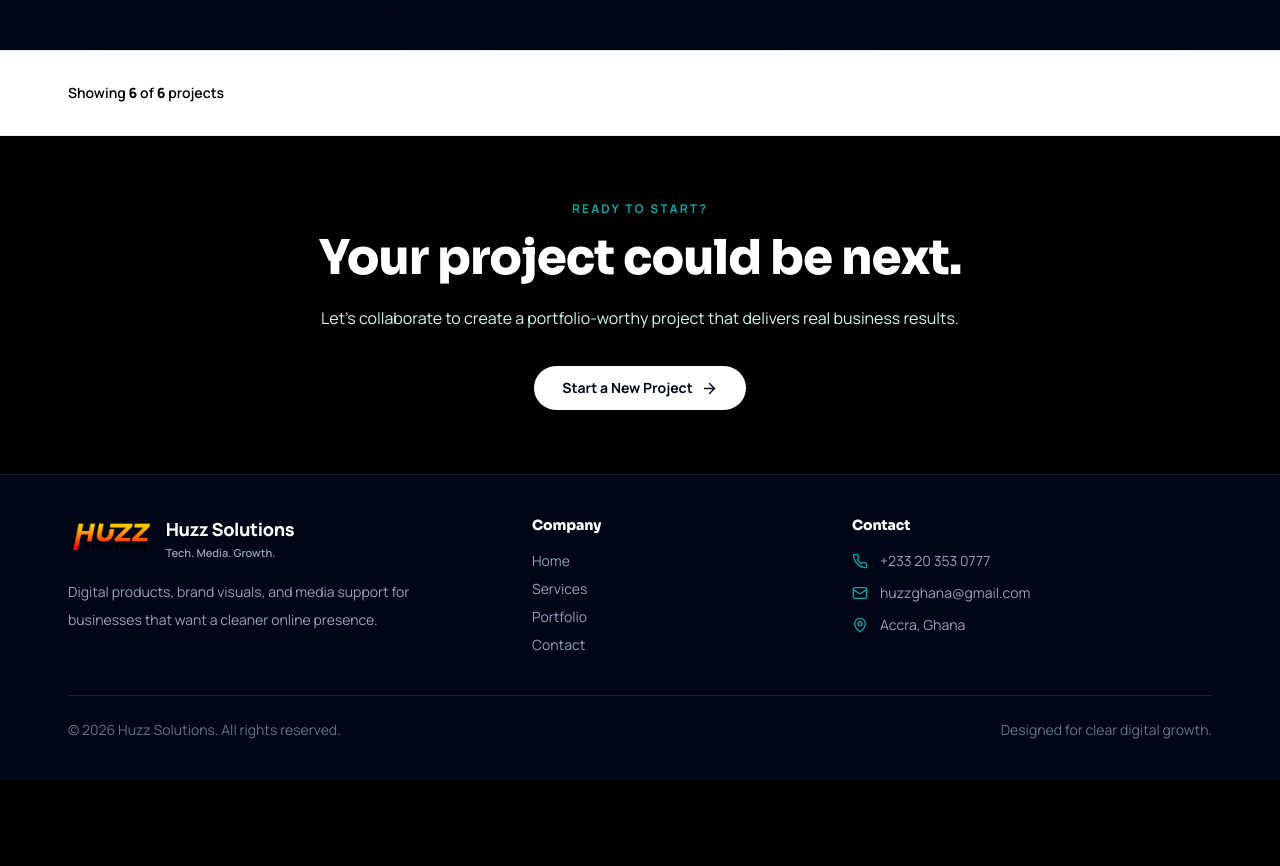
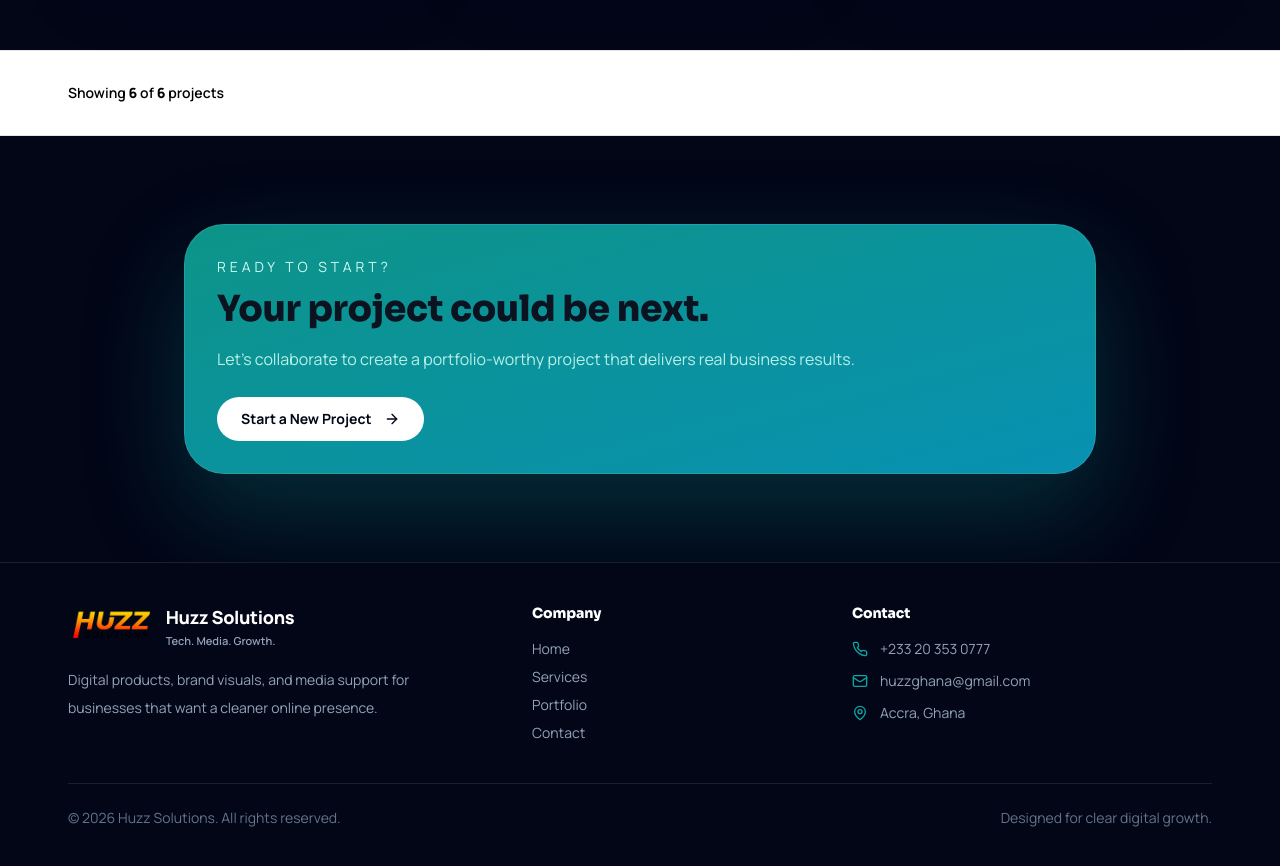
Before and after one commit to Jona-gb/company, a React (Vite) app: page /portfolio in a window 1280 px wide. Shown: the part 1920-2786 px from the top of the page. Before the commit the page ends 2700 px from the top, so only its background shows below. Built offline with nearby package versions, Linux system fonts and the light colour scheme; the HTML template or start-up script is replaced by a standard one.

Commit message:
feat: add AccentPanel component and refactor sections in HomePage, PortfolioPage, and ServicesPage for improved layout and consistency

```diff
--- /dev/null
+++ b/src/components/AccentPanel.tsx
@@ -0,0 +1,35 @@
+import React from 'react'
+import { ArrowRight } from 'lucide-react'
+
+interface AccentPanelProps {
+  eyebrow?: string
+  title: React.ReactNode
+  description?: React.ReactNode
+  ctaText?: string
+  href?: string
+}
+
+export const AccentPanel: React.FC<AccentPanelProps> = ({
+  eyebrow,
+  title,
+  description,
+  ctaText = 'Get started',
+  href = '/contact',
+}) => {
+  return (
+    <div className="mx-auto max-w-[960px] p-6">
+      <div className="rounded-[40px] border border-white/10 bg-gradient-to-br from-teal-600 to-cyan-600 p-8 text-white shadow-[0_40px_100px_rgba(14,165,164,0.25)]">
+        {eyebrow && <p className="text-sm uppercase tracking-[0.28em] text-teal-100">{eyebrow}</p>}
+        <h2 className="mt-3 text-3xl font-extrabold sm:text-4xl">{title}</h2>
+        {description && <p className="mt-4 max-w-2xl text-base leading-7 text-teal-100/90">{description}</p>}
+
+        <a href={href} className="mt-6 inline-flex items-center gap-3 rounded-full bg-white px-6 py-3 text-sm font-bold text-slate-950 transition hover:bg-slate-100">
+          {ctaText}
+          <ArrowRight size={16} />
+        </a>
+      </div>
+    </div>
+  )
+}
+
+export default AccentPanel
--- a/src/pages/HomePage.tsx
+++ b/src/pages/HomePage.tsx
@@ -81,7 +81,9 @@ export const HomePage: React.FC = () => {
           </div>
 
           <div className="relative w-full h-[420px] sm:h-[500px] lg:h-[520px] overflow-hidden rounded-[32px] bg-black shadow-[0_28px_80px_rgba(0,0,0,0.18)]">
-            <img src={photos.collaboration} alt="Team collaborating on product design" className="h-full w-full object-cover brightness-90" />
+            <div className="pointer-events-none absolute inset-0 rounded-[32px] bg-[radial-gradient(circle_at_center,_rgba(14,165,164,0.24),_rgba(14,165,164,0)_38%)] blur-3xl opacity-90" />
+            <div className="pointer-events-none absolute left-[-8%] top-[18%] hidden h-[240px] w-[240px] rounded-full bg-[radial-gradient(circle,_rgba(56,189,248,0.28),_transparent_72%)] blur-3xl opacity-90 lg:block" />
+            <img src={photos.collaboration} alt="Team collaborating on product design" className="relative h-full w-full object-cover brightness-100" />
             <div className="absolute inset-0 bg-gradient-to-t from-black/80 via-black/20 to-transparent" />
             <div className="relative flex h-full items-end p-8">
               <div className="rounded-3xl border border-white/15 bg-black/55 p-6 backdrop-blur-xl text-white shadow-[0_14px_40px_rgba(0,0,0,0.25)]">
--- a/src/pages/PortfolioPage.tsx
+++ b/src/pages/PortfolioPage.tsx
@@ -2,7 +2,8 @@ import React, { useState, useMemo } from 'react'
 import { MainLayout } from '../layouts'
 import { Hero } from '../components/Hero'
 import { ProjectCard } from '../components/ProjectCard'
-import { ArrowRight, X } from 'lucide-react'
+import { X } from 'lucide-react'
+import AccentPanel from '../components/AccentPanel'
 import { imageUrls } from '../constants/images'
 
 export const PortfolioPage: React.FC = () => {
@@ -153,20 +154,14 @@ export const PortfolioPage: React.FC = () => {
         </div>
       </section>
 
-      <section className="bg-black py-16">
-        <div className="mx-auto max-w-[900px] px-5 text-center sm:px-8 lg:px-12">
-          <p className="mb-4 text-[12px] font-bold uppercase tracking-[0.18em] text-accent">Ready to start?</p>
-          <h2 className="text-3xl font-extrabold leading-tight tracking-[-0.02em] text-white sm:text-5xl">
-            Your project could be next.
-          </h2>
-          <p className="mx-auto mt-5 max-w-2xl text-teal-100 leading-8">
-            Let's collaborate to create a portfolio-worthy project that delivers real business results.
-          </p>
-          <a href="/contact" className="mt-8 inline-flex items-center gap-2 rounded-full bg-white px-7 py-3 text-sm font-bold text-slate-950 transition hover:bg-slate-100">
-            Start a New Project
-            <ArrowRight size={17} />
-          </a>
-        </div>
+      <section className="bg-slate-950 py-16">
+        <AccentPanel
+          eyebrow="Ready to start?"
+          title={<>Your project could be next.</>}
+          description={<>Let's collaborate to create a portfolio-worthy project that delivers real business results.</>}
+          ctaText="Start a New Project"
+          href="/contact"
+        />
       </section>
     </MainLayout>
   )
--- a/src/pages/ServicesPage.tsx
+++ b/src/pages/ServicesPage.tsx
@@ -1,5 +1,6 @@
 import React from 'react'
-import { ArrowRight, BarChart3, Code2, Layers, MonitorSmartphone, Palette, RefreshCw, Shield, Smartphone, TrendingUp } from 'lucide-react'
+import { BarChart3, Code2, Layers, MonitorSmartphone, Palette, RefreshCw, Shield, Smartphone, TrendingUp } from 'lucide-react'
+import AccentPanel from '../components/AccentPanel'
 import { Hero } from '../components/Hero'
 import { ServiceCard } from '../components/ServiceCard'
 import { MainLayout } from '../layouts'
@@ -272,21 +273,13 @@ export const ServicesPage: React.FC = () => {
       </section>
 
       <section className="bg-slate-950 py-16">
-        <div className="mx-auto max-w-[960px] px-5 text-center sm:px-8 lg:px-12">
-          <div className="rounded-[40px] border border-white/10 bg-gradient-to-br from-teal-600 to-cyan-600 p-10 text-white shadow-[0_40px_100px_rgba(14,165,164,0.25)]">
-            <p className="text-sm uppercase tracking-[0.28em] text-teal-100">Ready to partner?</p>
-            <h2 className="mt-4 text-4xl font-extrabold tracking-[-0.04em] sm:text-5xl">
-              Build a standout digital product together.
-            </h2>
-            <p className="mt-5 max-w-2xl mx-auto text-lg leading-8 text-teal-100/90">
-              We help brands move faster with polished websites, apps, and design systems that customers trust.
-            </p>
-            <a href="/contact" className="mt-8 inline-flex items-center gap-3 rounded-full bg-white px-7 py-3 text-sm font-bold text-slate-950 transition hover:bg-slate-100">
-              Start a New Project
-              <ArrowRight size={18} />
-            </a>
-          </div>
-        </div>
+        <AccentPanel
+          eyebrow="Ready to partner?"
+          title={<>Build a standout digital product together.</>}
+          description={<>We help brands move faster with polished websites, apps, and design systems that customers trust.</>}
+          ctaText="Start a New Project"
+          href="/contact"
+        />
       </section>
     </MainLayout>
   )
```
Also changed, not shown: 1 other file (tests, documents, lock files or other folders).
